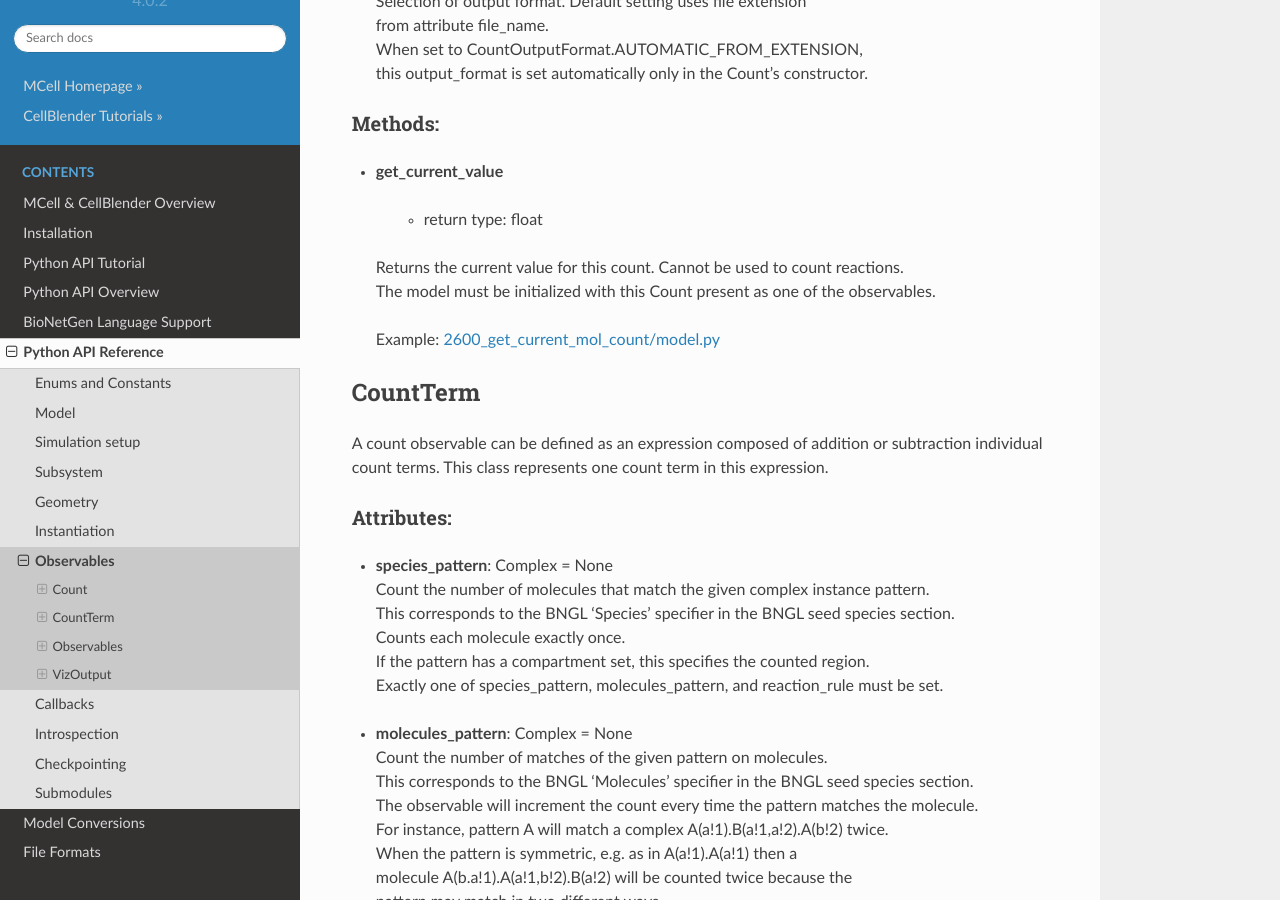
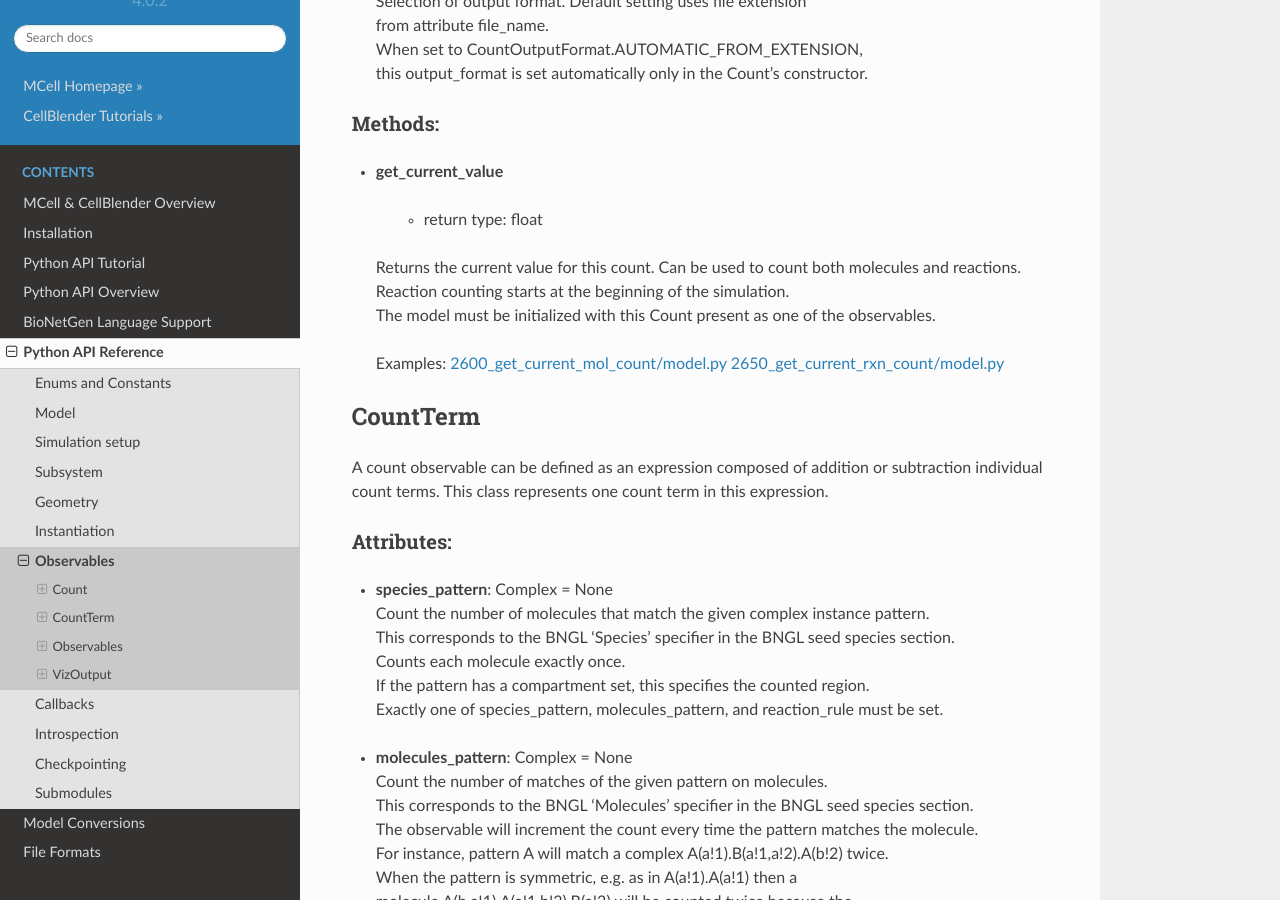
Before and after one commit to mcellteam/mcell, a Sphinx documentation site: the page built from libmcell/documentation/generated/observables.rst, in a window 1280 px wide and 900 px high, scrolled down 1668 px. Built offline with Sphinx 7.4.7 and the Read the Docs theme 2.0.0, drawn with Linux system fonts in a browser that asks for light colours.

Commit message:
Updated documentation for Count.get_current_value

```diff
--- a/libmcell/documentation/generated/observables.rst
+++ b/libmcell/documentation/generated/observables.rst
@@ -80,10 +80,11 @@ Methods:
    * | return type: float
 
 
-  | Returns the current value for this count. Cannot be used to count reactions.
+  | Returns the current value for this count. Can be used to count both molecules and reactions.
+  | Reaction counting starts at the beginning of the simulation.
   | The model must be initialized with this Count present as one of the observables.
 
-  | Example: `2600_get_current_mol_count/model.py <https://github.com/mcellteam/mcell_tests/blob/master/tests/pymcell4_positive/2600_get_current_mol_count/model.py>`_
+  | Examples: `2600_get_current_mol_count/model.py <https://github.com/mcellteam/mcell_tests/blob/master/tests/pymcell4_positive/2600_get_current_mol_count/model.py>`_ `2650_get_current_rxn_count/model.py <https://github.com/mcellteam/mcell_tests/blob/master/tests/pymcell4_positive/2650_get_current_rxn_count/model.py>`_
 
 
 
```
Also changed, not shown: 2 other files.
